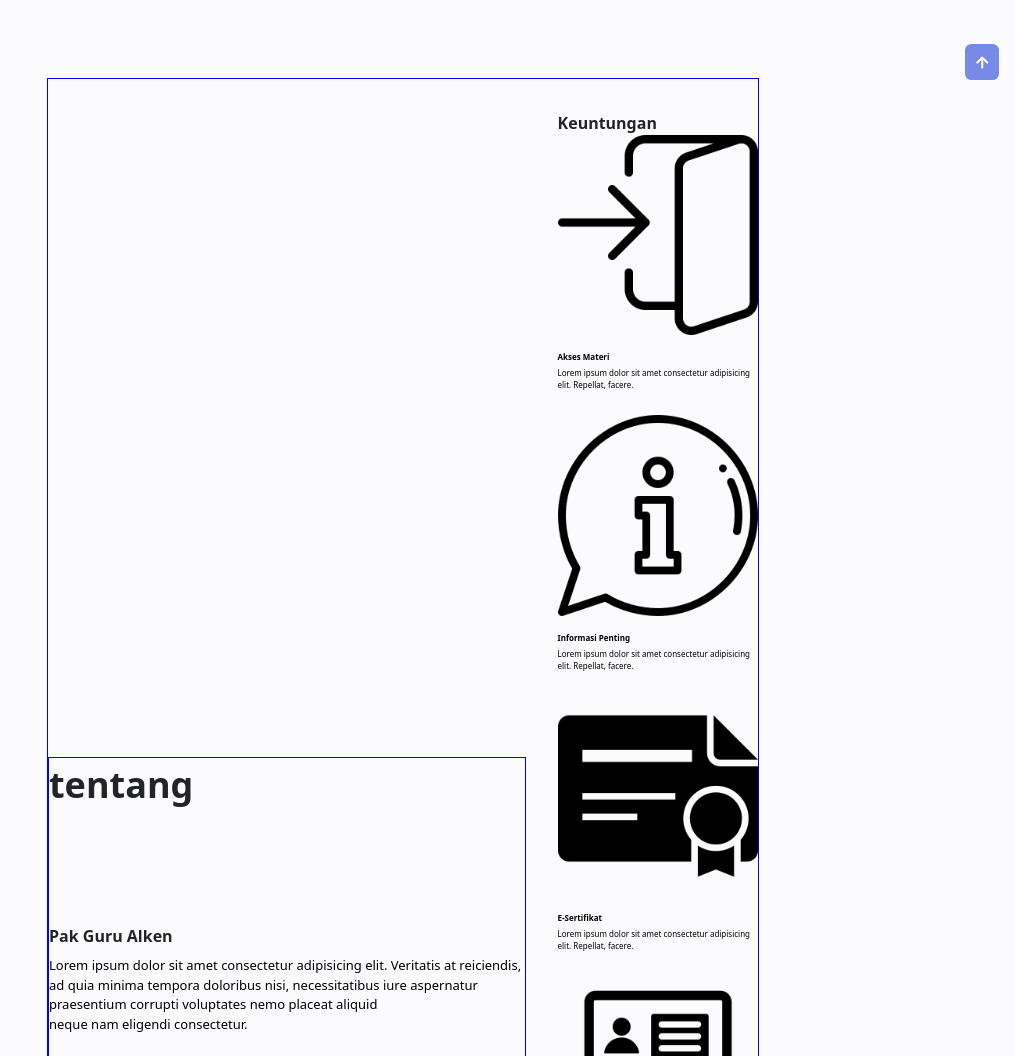
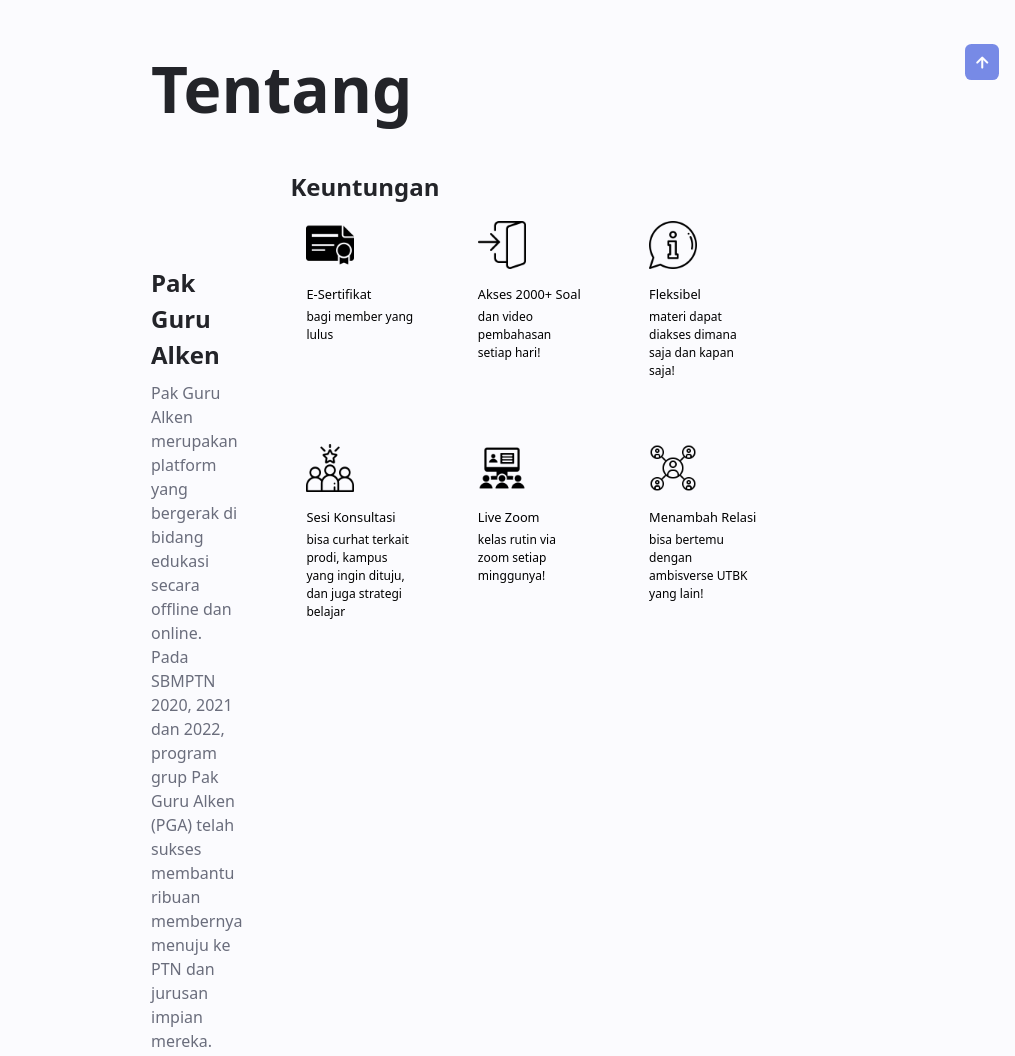
Before and after one commit to PGA-4-0/SYNES-NEW, a website: page index.html in a window 1280 px wide. Shown: the part 880-1936 px from the top of the page, without its empty margins (265-1280 px from the left). Drawn offline with nearby package versions, Linux system fonts and the light colour scheme; files whose address does not match are found by name.

Commit message:
fix About

```diff
--- a/assets/css/style.css
+++ b/assets/css/style.css
@@ -158,27 +158,15 @@ img {
     margin-bottom: 7rem;
 }
 
-.about_subtitle {
-    display: block;
-    font-size: var(--normal-font-size);
-    margin-bottom: var(--mb-3);
-    /* margin-top: 5rem; */
-}
 
-.grid_title {
-    display: block;
-    font-weight: bold;
-    font-size: var(--very-small-font-size);
-    margin-bottom: var(--mb-0-25);
-    margin-top: 1rem;
-    color: black;
-}
 
 .grid_content {
     display: block;
-    font-size: var(--very-small-font-size);
-    /* margin-bottom: var(--mb-3); */
+    font-size: 0.5rem;
     color: black;
+    font-size: 12px;
+    font-weight: 400;
+    /* text-align: center; */
 }
 
 
@@ -190,8 +178,12 @@ img {
 }
 
 .grid {
+    margin-left: 1rem;
     display: grid;
-    gap: 1.5rem;
+    gap: 4rem;
+    width: 450px;
+    /* justify-content: center; */
+
 }
 
 .header {
@@ -334,7 +326,7 @@ img {
 
 .home_data {
     grid-column: 1/3;
-    border: solid 1px blue;
+    /* border: solid 1px blue; */
 }
 
 .home_title {
@@ -421,44 +413,64 @@ img {
 
 
 /*==================== ABOUT ====================*/
-.about_img {
-    width: 350px;
-    border-radius: .5rem;
-    justify-self: center;
-    align-self: center;
+.about{
+    margin: 5rem 25rem 1.4rem;
 }
 
-.about_description {
-    text-align: center;
-    margin-bottom: var(--mb-2-5);
+.about .row{
+    display: flex;
 }
 
-.about_info {
-    display: flex;
-    justify-content: space-evenly;
-    margin-bottom: var(--mb-2-5);
+.about h2{
+    font-size: 4rem;
+    margin-bottom: 8rem;
+    font-size: 4rem;
 }
 
-.about_info-title {
-    font-size: var(--h2-font-size);
-    font-weight: var(--font-semi-bold);
+.about .row .content{
+    flex: 1 1 45rem;
+
 }
 
-.about_info-name {
-    font-size: var(--smaller-font-size);
-    color: var(--title-color);
+.about .row .content h3,
+.about .row .keuntungan h3{
+    margin-bottom: 0.5rem;
+    font-size: 1.5rem;
+
+
+
 }
 
-.about_info-title,
-.about_info-name {
-    display: block;
-    text-align: center;
+.about .row .keuntungan{
+    transform: translate(3rem, -6rem);
+    flex: 1 1 35rem;
 }
 
-.about_buttons {
+.about .row .keuntungan .grid{
+    margin-top: 1rem;
+    font-weight: bolder;
+
+}
+
+.about .row .keuntungan .grid img{
     display: flex;
+    width: 3rem;
     justify-content: center;
+
 }
+
+.about .row .keuntungan .grid_title{
+    font-weight:500;
+    font-size: 0.8rem;
+    margin-bottom: var(--mb-0-25);
+    margin-top: 1rem;
+    color: black;
+    width: 10rem;
+    /* text-align: center; */
+
+}
+
+
 
 /*==================== SKILLS ====================*/
 .skills_container {
@@ -700,6 +712,7 @@ img {
 
 .testimoni_content {
     padding: 0 1.5rem;
+    border: solid 1px red;
 }
 
 .testimoni_img {
@@ -957,23 +970,15 @@ img {
 
 
 
-@media screen and (min-width: 372px) {
-    .home_blob {
-        width: 280px;
-    }
-
-    .about_content {
-        border: solid 1px blue
-    }
-}
-
-@media screen and (min-width: 568px) and (max-width: 768px) {
+@media screen and (min-width: 350px) and (max-width: 768px) {
     .about_content {
         grid-template-columns: 1fr;
         column-gap: 2rem;
         margin-left: 3.5rem;
-        border: solid 1px blue
+        /* border: solid 1px blue */
     }
+
+
 }
 
 /* For medium devices */
@@ -1085,7 +1090,7 @@ img {
     .home_content {
         padding-top: 5.5rem;
         column-gap: 2rem;
-        border: solid 1px blue
+        /* border: solid 1px blue */
     }
 
     .about_content,
@@ -1096,7 +1101,7 @@ img {
         /* padding-top: 5.5rem; */
         column-gap: 2rem;
         margin-left: 3.5rem;
-        border: solid 1px blue
+        /* border: solid 1px blue */
     }
 
     .home_blob {
@@ -1129,18 +1134,6 @@ img {
         /* bottom: 60px;
         left: 20px; */
         max-width: 100%;
-    }
-
-    .about_description {
-        text-align: initial;
-    }
-
-    .about_info {
-        justify-content: space-between;
-    }
-
-    .about_buttons {
-        justify-content: initial;
     }
 
     .qualification_tabs {
@@ -1215,12 +1208,25 @@ img {
 
 
 /* For large devices */
-@media screen and (min-width: 1024px) {
+@media screen and (max-width: 1024px) {
 
     .header,
     .main,
     .footer_container {
         padding: 0;
+    }
+
+    .about .row{
+        flex-wrap: wrap;
+    }
+
+    .about .row .content {
+       position:absolute ;
+    }
+
+    .about .row .keuntungan{
+        transform: translate(-1rem,7rem);
+        margin:12rem 0;
     }
 
     .home_blob {
@@ -1236,6 +1242,7 @@ img {
 
     .testimoni_content {
         column-gap: 5rem;
+        border: ;
     }
 
     .swiper-testimoni-icon {
--- a/index.html
+++ b/index.html
@@ -70,12 +70,6 @@
 
 
 
-
-
-
-
-
-
     <!-- (MAIN) -->
     <main class="main">
         <!-- (HOME) -->
@@ -135,97 +129,150 @@
 
 
 
+
+
+
         <!-- (ABOUT) -->
-        <section class="about section" id="about">
+        <section class="about" id="about">
+            <h2>Tentang</h2>
+            <div class="row">
+                <div class="content">
+                    <h3>Pak Guru Alken</h3>
+                    <p>
+                        Pak Guru Alken merupakan platform yang bergerak di bidang edukasi secara offline dan online.
+                        Pada SBMPTN 2020, 2021 dan 2022, program grup Pak
+                        Guru Alken (PGA) telah sukses membantu
+                        ribuan membernya menuju ke PTN dan
+                        jurusan impian mereka.
+                    </p>
+                    <br>
+                    <p>
+                        Pak Guru Alken memiliki 5 program utama yaitu:
+                    </p>
+                    <ol>
+                        <li>1. Grup Belajar Telegram</li>
+                        <li>2. Webinar</li>
+                        <li>3. Beasiswa SNBT</li>
+                        <li>4. Bimbel with PGA (offline)</li>
+                        <li>5. Social Project</li>
+                    </ol>
+                </div>
+
+
+                <div class="keuntungan">
+                    <h3 class="">Keuntungan</h3>
+                    <div class="grid grid-cols-3 ">
+                        <div>
+                            <img src="./assets/img/PGA//certificate.png" alt="sertifikat">
+                            <h1 class="grid_title">E-Sertifikat</h1>
+                            <p class="grid_content">bagi member yang lulus</p>
+                        </div>
+                        <div>
+                            <img src="./assets/img/PGA/akses_materi.png" alt="akses_materi">
+                            <h1 class="grid_title">Akses 2000+ Soal</h1>
+                            <p class="grid_content">dan video pembahasan setiap hari!</p>
+                        </div>
+                        <div>
+                            <img src="./assets/img/PGA//information.png" alt="Fleksibel">
+                            <h1 class="grid_title">Fleksibel</h1>
+                            <p class="grid_content">materi dapat diakses dimana saja dan kapan saja!</p>
+                        </div>
+                        <div>
+                            <img src="./assets/img/PGA//member_privilege.png" alt="konsultasi"
+                                class="member_privilege_img">
+                            <h1 class="grid_title">Sesi Konsultasi</h1>
+                            <p class="grid_content">bisa curhat terkait prodi, kampus yang ingin dituju, dan juga strategi belajar</p>
+                        </div>
+                        <div>
+                            <img src="./assets/img/PGA//live_class.png" alt="live_zoom">
+                            <h1 class="grid_title">Live Zoom</h1>
+                            <p class="grid_content">kelas rutin via zoom setiap minggunya!</p>
+                        </div>
+                        <div>
+                            <img src="./assets/img/PGA//relation.png" alt="relasi">
+                            <h1 class="grid_title">Menambah Relasi</h1>
+                            <p class="grid_content">bisa bertemu dengan ambisverse UTBK yang lain!</p>
+                        </div>
+                    </div>
+                </div>
+            </div>
+        </section>
+        <!-- <section class="about_section" id="about">
+            <div class="row">
                 <div class="about_container container grid">
                     <div class="about_content grid ">
                         <div class="home_data">
                             <h1 class="section_title">tentang</h1>
                             <h1 class="about_subtitle">Pak Guru Alken</h1>
                             <div class="about_data">
-                            <pre class="home_description">Lorem ipsum dolor sit amet consectetur adipisicing elit. Veritatis at reiciendis,
-ad quia minima tempora doloribus nisi, necessitatibus iure aspernatur
-praesentium corrupti voluptates nemo placeat aliquid
-neque nam eligendi consectetur.</pre>
+                                <p>Pak Guru Alken merupakan platform yang bergerak di bidang edukasi secara offline dan
+                                    online. Pada SBMPTN 2020, 2021 dan 2022, program grup Pak
+                                    Guru Alken (PGA) telah sukses membantu
+                                    ribuan membernya menuju ke PTN dan
+                                    jurusan impian mereka.
 
-
+                                    Pak Guru Alken memiliki 5 program utama yaitu :
+                                    Grup Belajar Telegram
+                                    Webinar
+                                    Beasiswa SNBT
+                                    Bimbel with PGA (offline)
+                                    Social Project
+                                </p>
                             </div>
                         </div>
+
                         <div>
 
                             <h1 class="translate-x-0.5 translate-y-12">Keuntungan</h1>
-
                             <div class="grid gap-4 grid-cols-3 translate-y-20 mb-8">
                                 <div class=" ">
                                     <img src="./assets/img/PGA/akses_materi.png" alt="akses_materi" class="w-7">
                                     <h1 class="grid_title">Akses Materi</h1>
-                            <p class="grid_content">Lorem ipsum dolor sit amet consectetur adipisicing elit. Repellat,
+                                    <p class="grid_content">Lorem ipsum dolor sit amet consectetur adipisicing elit.
+                                        Repellat,
                                         facere.</p>
                                 </div>
                                 <div class="">
                                     <img src="./assets/img/PGA//information.png" alt="kelas_live" class="w-7">
                                     <h1 class="grid_title">Informasi Penting</h1>
-                            <p class="grid_content">Lorem ipsum dolor sit amet consectetur adipisicing elit. Repellat,
+                                    <p class="grid_content">Lorem ipsum dolor sit amet consectetur adipisicing elit.
+                                        Repellat,
                                         facere.</p>
                                 </div>
                                 <div class="">
                                     <img src="./assets/img/PGA//certificate.png" alt="sertifikat" class="w-7">
                                     <h1 class="grid_title">E-Sertifikat</h1>
-                            <p class="grid_content">Lorem ipsum dolor sit amet consectetur adipisicing elit. Repellat,
+                                    <p class="grid_content">Lorem ipsum dolor sit amet consectetur adipisicing elit.
+                                        Repellat,
                                         facere.</p>
                                 </div>
                                 <div class="">
                                     <img src="./assets/img/PGA//live_class.png" alt="kelas_live" class="w-7">
                                     <h1 class="grid_title">Kelas Live</h1>
-                            <p class="grid_content">Lorem ipsum dolor sit amet consectetur adipisicing elit. Repellat,
+                                    <p class="grid_content">Lorem ipsum dolor sit amet consectetur adipisicing elit.
+                                        Repellat,
                                         facere.</p>
                                 </div>
                                 <div class="">
                                     <img src="./assets/img/PGA//member_privilege.png" class="w-7" alt="member_privilege"
                                         class="member_privilege_img">
                                     <h1 class="grid_title">Member Privilege</h1>
-                            <p class="grid_content">Lorem ipsum dolor sit amet consectetur adipisicing elit. Repellat,
+                                    <p class="grid_content">Lorem ipsum dolor sit amet consectetur adipisicing elit.
+                                        Repellat,
                                         facere.</p>
                                 </div>
                                 <div class=" ">
                                     <img src="./assets/img/PGA//relation.png" alt="kelas_live" class="w-7">
                                     <h1 class="grid_title">Relasi</h1>
-                            <p class="grid_content">Lorem ipsum dolor sit amet consectetur adipisicing elit. Repellat,
+                                    <p class="grid_content">Lorem ipsum dolor sit amet consectetur adipisicing elit.
+                                        Repellat,
                                         facere.</p>
                                 </div>
                             </div>
                     </div>
-
-
-                    <!-- <div class="bg-gray-500"> -->
-                    <!-- <div class="flex flex-col bg-red-500" >
-                            <div class="mb-36">
-                                <img src="./assets/img/acc_materi.png" alt="akses_materi" class="acc_materi_img">
-                            </div>
-                            <div>
-                                <img src="./assets/img/1.png" alt="kelas_live" class="informasi_penting_img">
                 </div>
             </div>
-                        <div class="flex flex-col bg-blue-500 mx-6">
-                            <div class="mb-36">
-                                <img src="./assets/img/1.png" alt="informasi_penting" class="acc_materi_img">
-                            </div>
-                            <div>
-                                <img src="./assets/img/members 1.png" alt="member_privilege">
-                            </div>
-                        </div>
-                        <div class="flex flex-col bg-yellow-500">
-                            <div class="mb-36">
-                                <img src="./assets/img/notepad 1.png" alt="sertifikat" >
-                            </div>
-                            <div>
-                                <img src="./assets/img/relations.png" alt="relasi" >
-                            </div>
-                        </div> -->
-                    <!-- </div> -->
-                </div>
-            </div>
-        </section>
+        </section> -->
 
 
 
```
Also changed, not shown: assets/css/output.css. Lines whose indentation alone changed are shown as unchanged.
